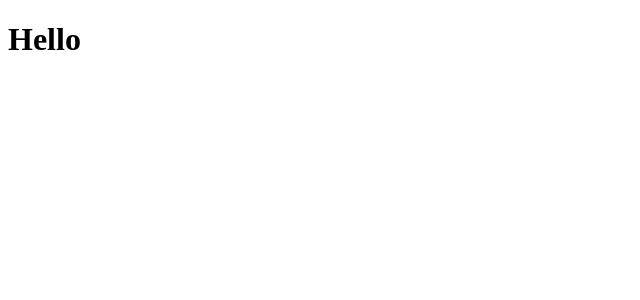
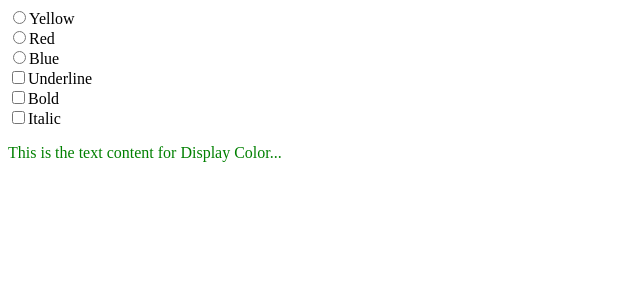
Before and after one commit to Urvisha1103/React, a React (Vite) app: page / in a window 1280 px wide. Shown: the top 300 px of the page, without its empty margins (0-640 px from the left). Built offline with nearby package versions, Linux system fonts and the light colour scheme.

Commit message:
Hook Examples

```diff
--- /dev/null
+++ b/src/lec0601/hookexmp.jsx
@@ -0,0 +1,7 @@
+import { useState } from "react";
+
+function StateExample() {
+    const [name] = useState("RKU");
+    return <div>{name}</div>
+}
+export default StateExample;
--- /dev/null
+++ b/src/lec0601/hookexmp2.jsx
@@ -0,0 +1,16 @@
+import { useState } from "react";
+
+function StateExample2() {
+    const [name, setName] = useState("rku");
+    return (
+        <div>
+            <h1>{name}</h1>
+            <input
+            type="text"
+            value={name}
+            onChange={(e) => setName(e.target.value)}
+            />
+        </div>
+    );
+}
+export default StateExample2;
--- /dev/null
+++ b/src/lec0601/hookexmp3.jsx
@@ -0,0 +1,37 @@
+import { useState } from "react";
+
+function StateExample3() {
+    const [color, setColor] = useState("green");
+    const [styles, setStyles] = useState({underline: false, bold: false, italic: false});
+    return(
+        <div>
+            <input type="radio" name="color" onChange={() => setColor("Yellow")} />
+            {"Yellow"}
+            <br />
+            <input type="radio" name="color" onChange={() => setColor("Red")} />
+            {"Red"}
+            <br />
+            <input type="radio" name="color" onChange={() => setColor("Blue")} />
+            {"Blue"}
+            <br />
+
+            <input type="checkBox" name="Underline" onChange={(e) => setStyles({...styles,underline: e.target.checked})}/>
+            {"Underline"}
+            <br />
+            <input type="checkBox" name="Bold"  onChange={(e) => setStyles({...styles,bold: e.target.checked})}/>
+            {"Bold"}
+            <br />
+            <input type="checkBox"  name="Italic" onChange={(e) => setStyles({...styles,italic: e.target.checked})}/>
+            {"Italic"}
+            <br />
+            <p style={{color: color,
+                textDecoration: styles.underline ? "underline" : "none",
+                fontWeight: styles.bold ? "bold" : "normal",
+                fontStyle: styles.italic ? "italic" : "normal"
+                }}>
+                This is the text content for Display Color...
+                </p>
+        </div>
+    );
+}
+export default StateExample3;
--- a/src/main.jsx
+++ b/src/main.jsx
@@ -1,6 +1,9 @@
 import { StrictMode } from 'react'
 import { createRoot } from 'react-dom/client'
-import FuncComp1 from './lec3112/hookcomp1';
+import StateExample3 from './lec0601/hookexmp3';
+// import StateExample2 from './lec0601/hookexmp2';
+// import FuncComp1 from './lec3112/hookcomp1';
+// import StateExample from './lec0601/hookexmp';
 //import Component1 from "./componentFolder/component1";
 //import InputTest from "./componentFolder/component3";
 //import TimeTable from "./componentFolder/component4";
@@ -27,6 +30,9 @@
     {/* <MyButton3 abc={true} def={"You"} />
     <MyButton3 abc={true} />
     <MyButton3 def={"World"} /> */}
-    <FuncComp1 />
+    {/* <FuncComp1 /> */}
+    {/* <StateExample /> */}
+    {/* <StateExample2/> */}
+    <StateExample3/>
   </StrictMode>,
 );
```
